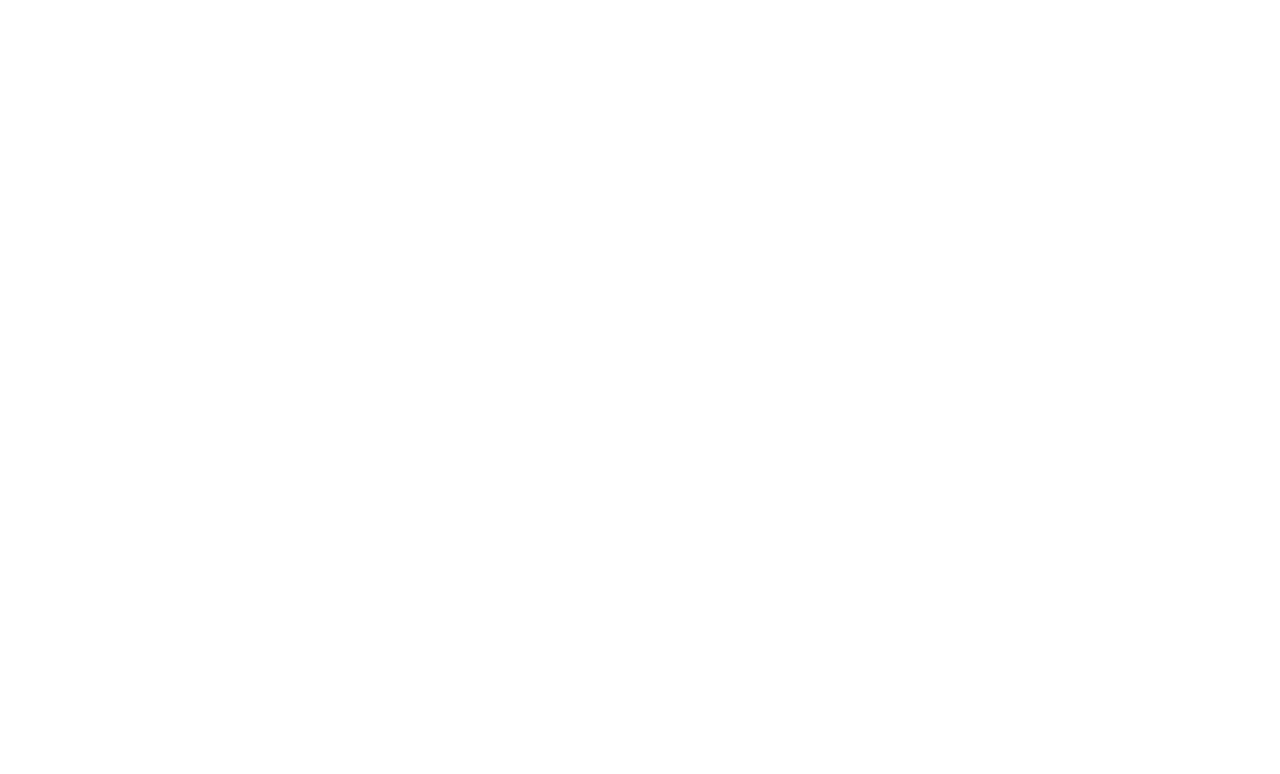
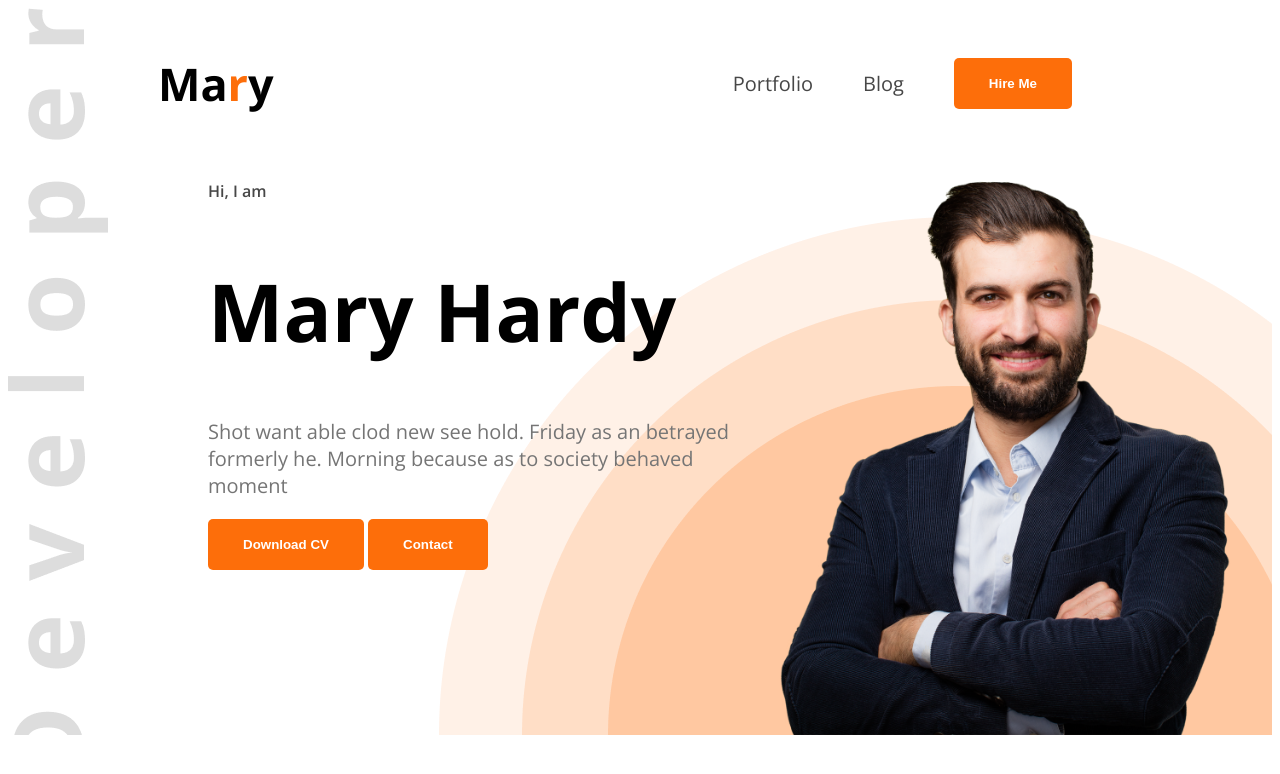
Before and after one commit to SEMohebur/Raw_Html_Css_Portfolio_practiceProject, a plain HTML site: page index.html in a window 1280 px wide. Drawn offline with nearby package versions, Linux system fonts and the light colour scheme.

Commit message:
banner section complite

```diff
--- a/index.html
+++ b/index.html
@@ -3,7 +3,41 @@
   <head>
     <meta charset="UTF-8" />
     <meta name="viewport" content="width=device-width, initial-scale=1.0" />
-    <title>Document</title>
+    <link rel="preconnect" href="https://fonts.googleapis.com" />
+    <link rel="preconnect" href="https://fonts.gstatic.com" crossorigin />
+    <link
+      href="https://fonts.googleapis.com/css2?family=Open+Sans:ital,wght@0,300..800;1,300..800&display=swap"
+      rel="stylesheet"
+    />
+    <link rel="stylesheet" href="style.css" />
+    <title>Portfolio</title>
   </head>
-  <body></body>
+  <body class="open-sans-normal">
+    <header class="header">
+      <nav>
+        <h3 class="nav-title">Ma<span class="text-primary">r</span>y</h3>
+        <ul>
+          <li><a class="dark-2" href="">Portfolio</a></li>
+          <li><a class="dark-2" href="">Blog</a></li>
+          <li>
+            <a href=""><button class="btn-primary">Hire Me</button></a>
+          </li>
+        </ul>
+      </nav>
+
+      <div class="banner">
+        <div class="banner-content">
+          <h4 class="welcomeTitle dark-2">Hi, I am</h4>
+          <h1 class="banner-title">Mary Hardy</h1>
+          <p class="banner-desc dark-3">
+            Shot want able clod new see hold. Friday as an betrayed formerly he.
+            Morning because as to society behaved moment
+          </p>
+          <button class="btn-primary">Download CV</button>
+          <button class="btn-primary">Contact</button>
+        </div>
+        <img class="banner-profile-img" src="/images/hardy.png" alt="" />
+      </div>
+    </header>
+  </body>
 </html>
--- a/style.css
+++ b/style.css
@@ -0,0 +1,83 @@
+.open-sans-normal {
+  font-family: "Open Sans", sans-serif;
+  font-optical-sizing: auto;
+  font-style: normal;
+  font-variation-settings: "wdth" 100;
+}
+
+.text-primary {
+  color: #fd6e0a;
+}
+
+.dark-2 {
+  color: #474747;
+}
+.dark-3 {
+  color: #757575;
+}
+.btn-primary {
+  background-color: #fd6e0a;
+  font-size: 20x;
+  font-weight: bold;
+  color: white;
+  padding: 18px 35px;
+  border-radius: 5px;
+  border: none;
+}
+
+nav {
+  display: flex;
+  align-items: center;
+  justify-content: space-between;
+  margin: 0px 150px;
+}
+
+.nav-title {
+  font-weight: bold;
+  font-size: 45px;
+}
+
+nav ul {
+  display: flex;
+  align-items: center;
+}
+nav ul li {
+  list-style: none;
+  margin-right: 50px;
+}
+nav ul li a {
+  text-decoration: none;
+  font-size: 20px;
+}
+
+.welcomeTitle {
+  font-size: 45;
+  font-weight: 600;
+}
+
+.banner-title {
+  font-weight: bold;
+  font-size: 80px;
+}
+.banner-desc {
+  font-size: 20px;
+}
+
+.banner-profile-img {
+  width: 584px;
+  height: 576px;
+}
+
+.header {
+  background-image: url("/images/developer.png"), url("/images/header_bg.png");
+  background-repeat: no-repeat;
+  background-position: top left, bottom right;
+}
+.banner {
+  display: flex;
+  justify-content: space-between;
+  margin: 0 35px 0 200px;
+}
+.banner-content {
+  max-width: 824px;
+}
```
